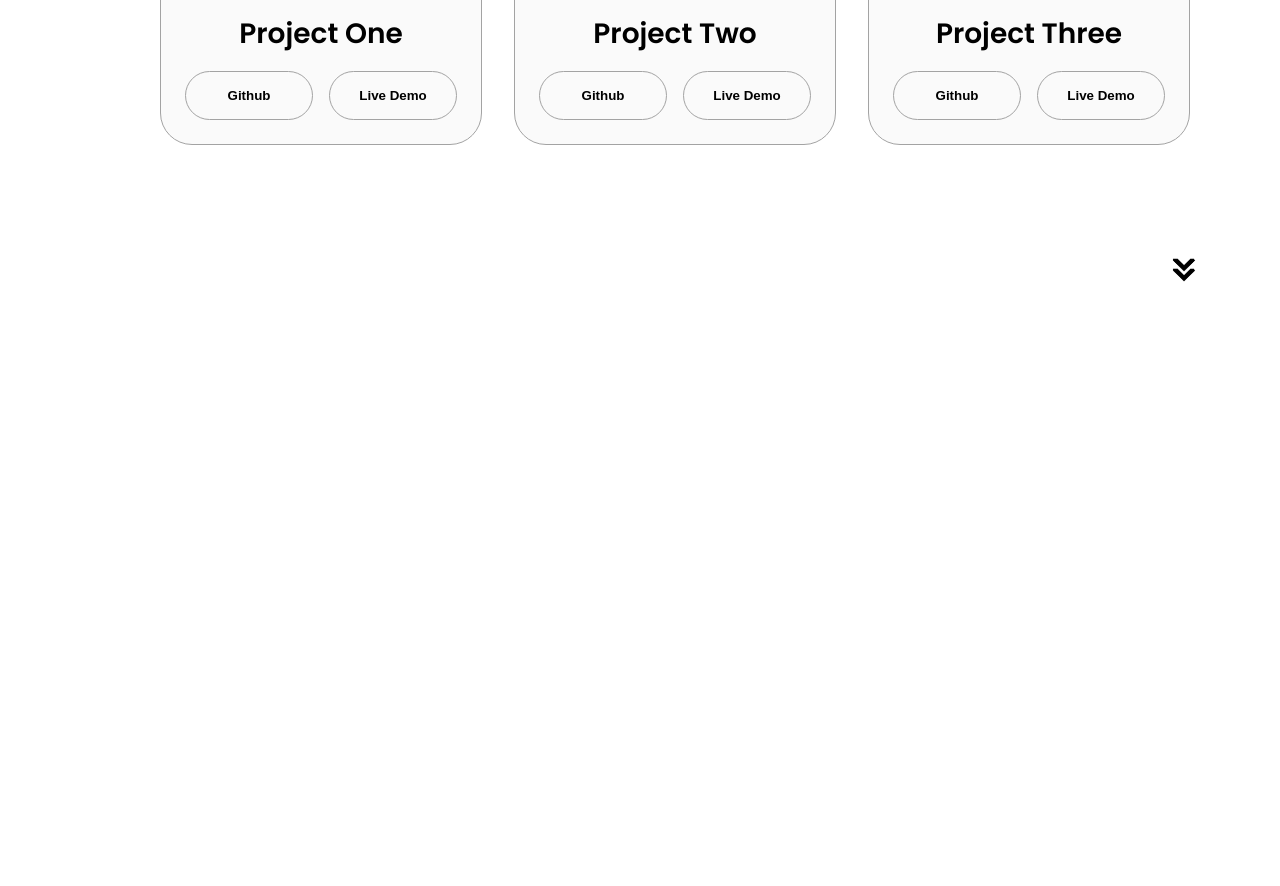
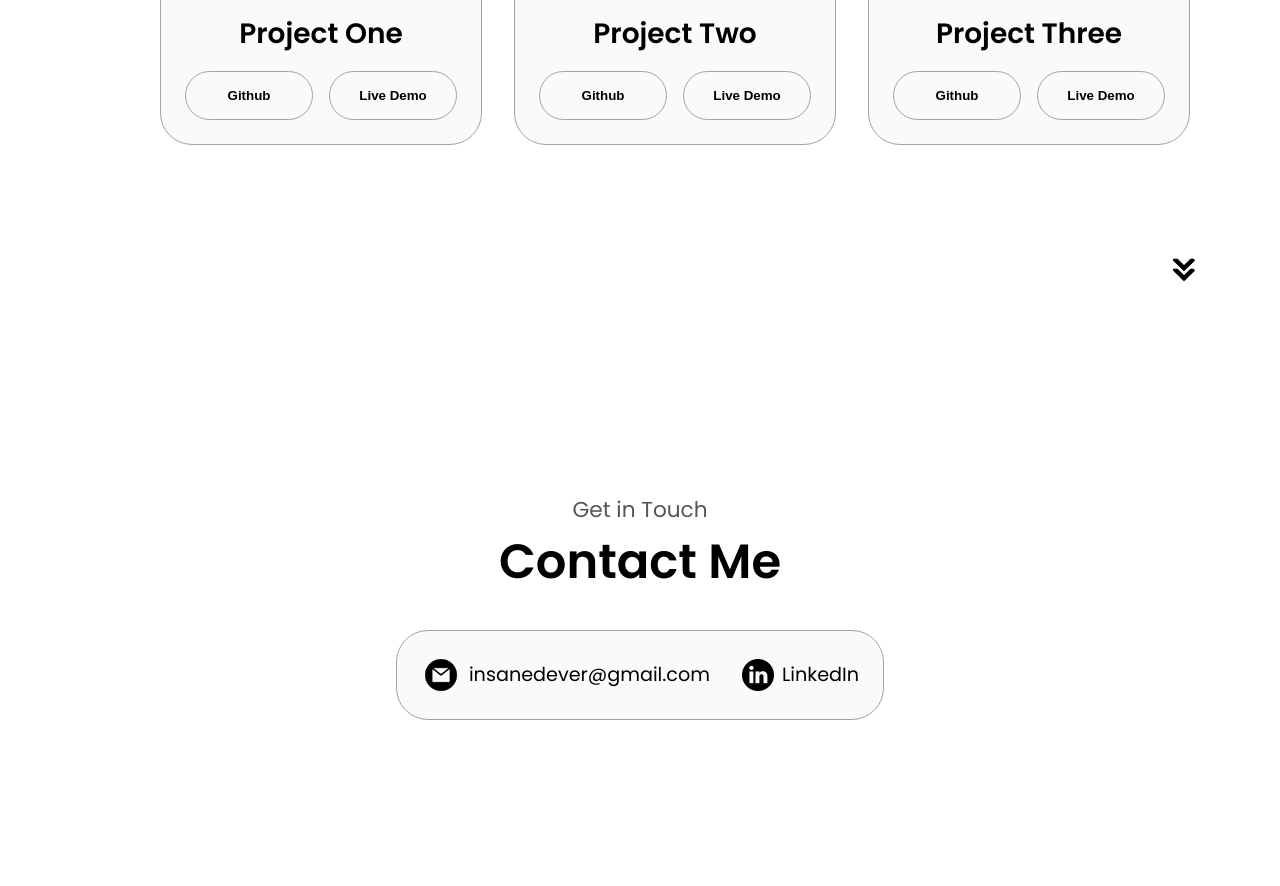
Before and after one commit to vepaamanov/html-css-js-portfolio-project, a plain HTML site: page index.html in a window 1280 px wide. Shown: the part 2754-3640 px from the top of the page. Before the commit the page ends 3080 px from the top, so only its background shows below. Drawn offline with Linux system fonts and the light colour scheme.

Commit message:
Contact section done

```diff
--- a/index.html
+++ b/index.html
@@ -234,6 +234,20 @@
         </div>
         <img src="./assets/arrow.png" alt="Arrow icon" class="icon arrow" onclick="location.href='./#projects'"/>
     </section>
+    <section id="contact">
+        <p class="section_text_p1">Get in Touch</p>
+        <h1 class="title">Contact Me</h1>
+        <div class="contact-info-upper-container">
+            <div class="contact-info-container">
+                <img src="./assets/email.png" alt="Email icon" class="icon contact-icon email-icon" />
+                <p><a href="mailto:insanedever@gmail.com">insanedever@gmail.com</a></p>
+            </div>
+            <div class="contact-info-container">
+                <img src="./assets/linkedin.png" alt="LinkedIn icon" class="icon contact-icon"/>
+                <p><a href="https://www.linkedin.com">LinkedIn</a></p>
+            </div>
+        </div>
+    </section>
     <script src="script.js"></script>
 </body>
 </html>
--- a/style.css
+++ b/style.css
@@ -384,3 +384,43 @@ article .icon {
     color: black;
     border-color: rgb(163, 163, 163);
 }
+
+/*Contact */
+
+#contact {
+    display: flex;
+    justify-content: center;
+    flex-direction: column;
+    height: 70vh;
+}
+
+.contact-info-upper-container {
+    display: flex;
+    justify-content: center;
+    border-radius: 2rem;
+    border: rgb(53, 53, 53) 0.1rem solid;
+    border-color: rgb(163, 163, 163);
+    background: rgb(250, 250, 250);
+    margin: 2rem auto;
+    padding: 0.5rem;
+}
+
+.contact-info-container {
+    display: flex;
+    align-items: center;
+    justify-content: center;
+    gap: 0.5rem;
+    margin: 1rem
+}
+
+.contact-info-container p {
+    font-size: larger;
+}
+
+.contact-icon {
+    cursor: default;
+}
+
+.email-icon {
+    height: 2.5rem;
+}
```
